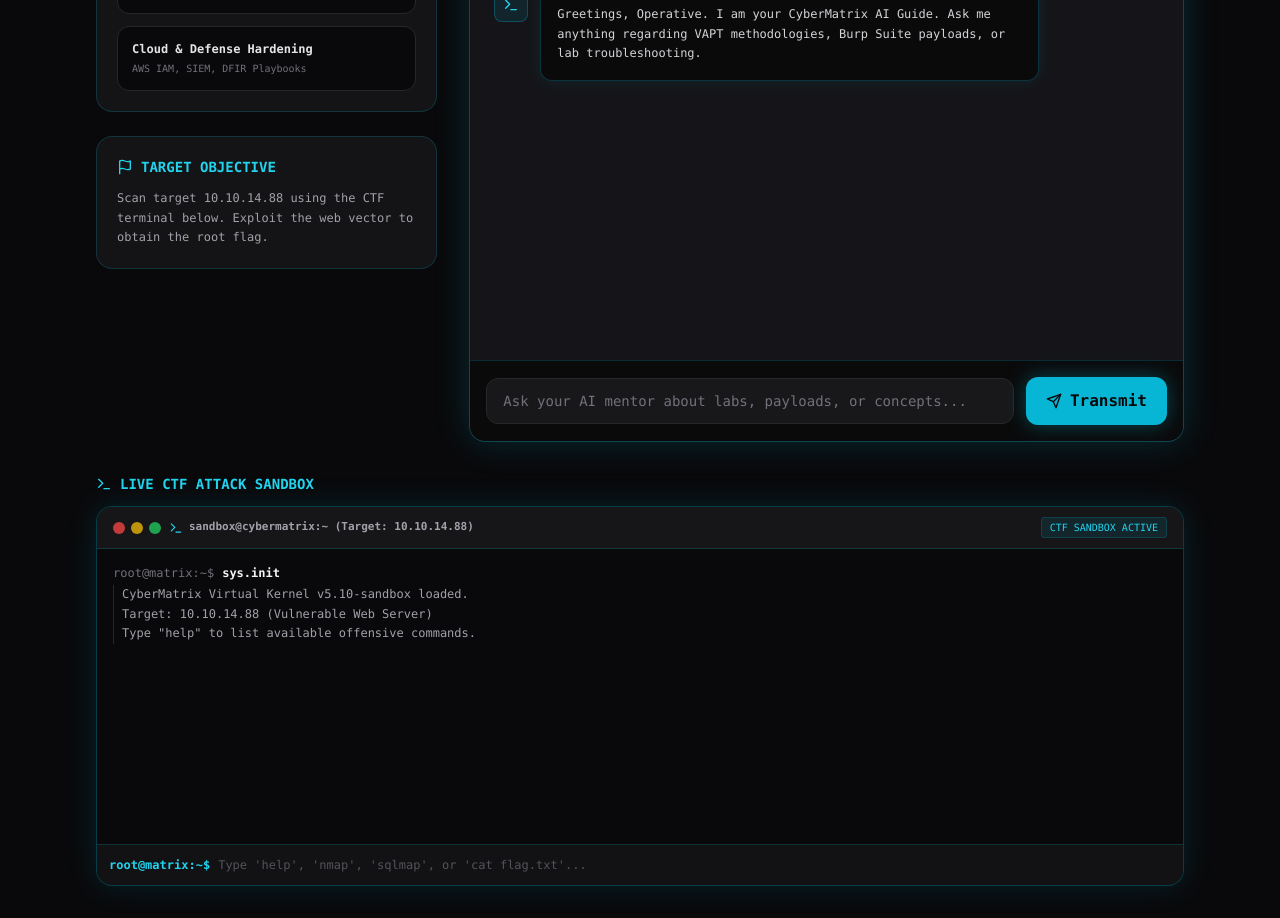
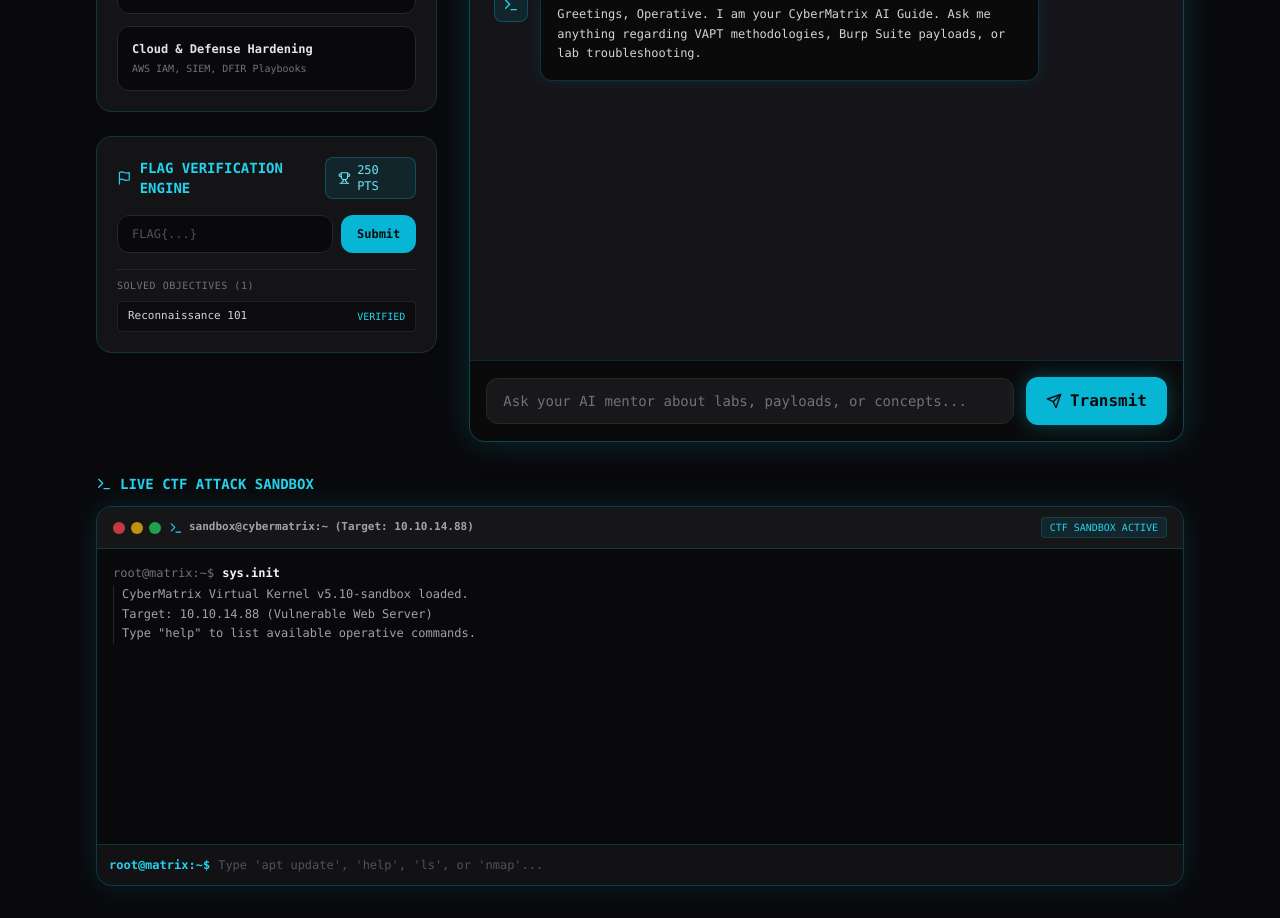
Before and after one commit to ninadcyber88-max/cybermatrix-academy, a Next.js app: page / in a window 1280 px wide. Shown: the part 340-1258 px from the top of the page. Built offline with nearby package versions, Linux system fonts and the light colour scheme.

Commit message:
feat: add real-time CTF flag submission engine and points score

```diff
--- a/app/page.tsx
+++ b/app/page.tsx
@@ -1,16 +1,15 @@
 import { CyberSmokeHeader } from "@/components/CyberSmokeHeader";
 import { StudentAIAssistant } from "@/components/StudentAIAssistant";
 import { CTFTerminal } from "@/components/CTFTerminal";
-import { BookOpen, Terminal, Flag, Award } from "lucide-react";
+import { CTFFlagSubmit } from "@/components/CTFFlagSubmit";
+import { BookOpen, Terminal } from "lucide-react";
 import Link from "next/link";
 
 export default function Home() {
   return (
     <main className="min-h-screen bg-zinc-950 text-zinc-100 font-mono">
-      {/* Top Smoke Header */}
       <CyberSmokeHeader />
 
-      {/* Main Grid Content */}
       <div className="max-w-6xl mx-auto p-4 md:p-8 space-y-8">
         <div className="flex items-center justify-between border-b border-zinc-800/80 pb-4">
           <div className="flex items-center space-x-2 text-xs text-zinc-400">
@@ -25,7 +24,7 @@
           </Link>
         </div>
 
-        {/* Top Grid: Security Tracks & AI Mentor */}
+        {/* 3-Column Grid */}
         <div className="grid grid-cols-1 lg:grid-cols-3 gap-8">
           <div className="space-y-6 lg:col-span-1">
             <div className="p-5 rounded-2xl bg-zinc-900/80 border border-cyan-500/20 backdrop-blur-md">
@@ -45,15 +44,8 @@
               </div>
             </div>
 
-            <div className="p-5 rounded-2xl bg-zinc-900/80 border border-cyan-500/20 backdrop-blur-md">
-              <h2 className="text-sm font-bold text-cyan-400 mb-3 flex items-center space-x-2">
-                <Flag className="w-4 h-4" />
-                <span>TARGET OBJECTIVE</span>
-              </h2>
-              <p className="text-xs text-zinc-400 leading-relaxed">
-                Scan target 10.10.14.88 using the CTF terminal below. Exploit the web vector to obtain the root flag.
-              </p>
-            </div>
+            {/* Flag Submission Component */}
+            <CTFFlagSubmit />
           </div>
 
           <div className="lg:col-span-2">
@@ -61,7 +53,7 @@
           </div>
         </div>
 
-        {/* Bottom Section: CTF Terminal */}
+        {/* Terminal Sandbox */}
         <div className="space-y-3">
           <h2 className="text-sm font-bold text-cyan-400 flex items-center space-x-2">
             <Terminal className="w-4 h-4" />
--- /dev/null
+++ b/components/CTFFlagSubmit.tsx
@@ -0,0 +1,91 @@
+'use client';
+
+import { useState } from 'react';
+import { Flag, CheckCircle2, AlertCircle, Trophy } from 'lucide-react';
+
+export function CTFFlagSubmit() {
+  const [flagInput, setFlagInput] = useState('');
+  const [status, setStatus] = useState<'idle' | 'success' | 'error'>('idle');
+  const [score, setScore] = useState(250);
+  const [solvedChallenges, setSolvedChallenges] = useState<string[]>(['Reconnaissance 101']);
+
+  const validFlags: Record<string, { challenge: string; points: number }> = {
+    'FLAG{NINAD_PAWAR_CYBERMATRIX_ROOT_ACCESS}': { challenge: 'Root Privilege Escalation', points: 500 },
+    'FLAG{CYBER_MATRIX_SQLI_PWNED_2026}': { challenge: 'SQL Injection Database Dump', points: 300 },
+  };
+
+  const handleSubmit = (e: React.FormEvent) => {
+    e.preventDefault();
+    const cleanFlag = flagInput.trim();
+
+    if (validFlags[cleanFlag] && !solvedChallenges.includes(validFlags[cleanFlag].challenge)) {
+      const reward = validFlags[cleanFlag];
+      setStatus('success');
+      setScore((prev) => prev + reward.points);
+      setSolvedChallenges((prev) => [...prev, reward.challenge]);
+      setFlagInput('');
+    } else {
+      setStatus('error');
+    }
+  };
+
+  return (
+    <div className="p-5 rounded-2xl bg-zinc-900/80 border border-cyan-500/20 backdrop-blur-md space-y-4 font-mono">
+      <div className="flex items-center justify-between">
+        <h3 className="text-sm font-bold text-cyan-400 flex items-center space-x-2">
+          <Flag className="w-4 h-4" />
+          <span>FLAG VERIFICATION ENGINE</span>
+        </h3>
+        <div className="flex items-center space-x-1.5 px-3 py-1 rounded-lg bg-cyan-500/10 border border-cyan-500/30 text-cyan-300 text-xs">
+          <Trophy className="w-3.5 h-3.5" />
+          <span>{score} PTS</span>
+        </div>
+      </div>
+
+      <form onSubmit={handleSubmit} className="flex gap-2">
+        <input
+          type="text"
+          value={flagInput}
+          onChange={(e) => {
+            setFlagInput(e.target.value);
+            setStatus('idle');
+          }}
+          placeholder="FLAG{...}"
+          className="flex-1 px-3.5 py-2.5 rounded-xl bg-zinc-950 border border-zinc-800 text-xs text-zinc-100 placeholder-zinc-600 focus:outline-none focus:border-cyan-500 transition"
+        />
+        <button
+          type="submit"
+          className="px-4 py-2.5 rounded-xl bg-cyan-500 text-zinc-950 font-bold text-xs hover:bg-cyan-400 transition"
+        >
+          Submit
+        </button>
+      </form>
+
+      {status === 'success' && (
+        <div className="flex items-center space-x-2 text-[11px] text-green-400 bg-green-500/10 border border-green-500/30 p-2.5 rounded-lg">
+          <CheckCircle2 className="w-4 h-4 flex-shrink-0" />
+          <span>Flag Captured! Points awarded and added to your operative profile.</span>
+        </div>
+      )}
+
+      {status === 'error' && (
+        <div className="flex items-center space-x-2 text-[11px] text-red-400 bg-red-500/10 border border-red-500/30 p-2.5 rounded-lg">
+          <AlertCircle className="w-4 h-4 flex-shrink-0" />
+          <span>Invalid or already claimed flag token. Try enumerating the sandbox.</span>
+        </div>
+      )}
+
+      <div className="pt-2 border-t border-zinc-800">
+        <p className="text-[10px] text-zinc-500 uppercase tracking-wider mb-2">Solved Objectives ({solvedChallenges.length})</p>
+        <div className="space-y-1.5">
+          {solvedChallenges.map((item, idx) => (
+            <div key={idx} className="text-[11px] text-zinc-300 flex items-center justify-between bg-zinc-950/60 px-2.5 py-1.5 rounded border border-zinc-800/80">
+              <span>{item}</span>
+              <span className="text-cyan-400 text-[10px]">VERIFIED</span>
+            </div>
+          ))}
+        </div>
+      </div>
+    </div>
+  );
+}
--- a/components/CTFTerminal.tsx
+++ b/components/CTFTerminal.tsx
@@ -1,7 +1,7 @@
 'use client';
 
 import { useState, useRef, useEffect } from 'react';
-import { Terminal as TerminalIcon, Maximize2, Minimize2 } from 'lucide-react';
+import { Terminal as TerminalIcon } from 'lucide-react';
 
 interface HistoryItem {
   command: string;
@@ -13,7 +13,7 @@
   const [history, setHistory] = useState<HistoryItem[]>([
     {
       command: 'sys.init',
-      output: 'CyberMatrix Virtual Kernel v5.10-sandbox loaded.\nTarget: 10.10.14.88 (Vulnerable Web Server)\nType "help" to list available offensive commands.',
+      output: 'CyberMatrix Virtual Kernel v5.10-sandbox loaded.\nTarget: 10.10.14.88 (Vulnerable Web Server)\nType "help" to list available operative commands.',
     },
   ]);
   const bottomRef = useRef<HTMLDivElement>(null);
@@ -32,35 +32,79 @@
 
     if (lower === 'help') {
       output = `Available Commands:
-  help               - Show command list
-  whoami             - Display current user context
-  nmap -sV target    - Port scan target server (10.10.14.88)
-  curl target/admin  - Inspect admin endpoint
-  sqlmap             - Automated SQL injection probe
-  cat flag.txt       - Read captured flag
-  clear              - Clear terminal display`;
+  apt update / apt upgrade - Update package repositories
+  whoami                   - Display operative context
+  ls / pwd                 - List directory contents / Current path
+  ifconfig / ip a          - Show network interface status
+  ping target              - Send ICMP echo requests to 10.10.14.88
+  nmap -sV target          - Port scan target server (10.10.14.88)
+  dirb http://target       - Enumerate hidden directories
+  curl target/admin        - Query admin authentication vector
+  sqlmap                   - Automated SQLi payload execution
+  cat flag.txt             - Read captured root flag
+  clear                    - Flush terminal buffer`;
     } else if (lower === 'clear') {
       setHistory([]);
       setInput('');
       return;
+    } else if (lower.startsWith('apt update') || lower.startsWith('apt-get update')) {
+      output = `Hit:1 http://security.cybermatrix.org/ubuntu jammy-security InRelease
+Get:2 http://archive.cybermatrix.org/packages jammy InRelease [256 kB]
+Get:3 http://archive.cybermatrix.org/packages jammy-updates [1,142 kB]
+Fetched 1,398 kB in 1s (1,040 kB/s)
+Reading package lists... Done
+Building dependency tree... Done
+All 42 security exploits & tool packages are up to date.`;
+    } else if (lower.startsWith('apt upgrade') || lower.startsWith('apt-get upgrade')) {
+      output = `Reading package lists... Done
+Building dependency tree... Done
+0 upgraded, 0 newly installed, 0 to remove and 0 not upgraded.`;
     } else if (lower === 'whoami') {
       output = 'operative@cybermatrix-sandbox (UID=1001, GID=1001)';
+    } else if (lower === 'pwd') {
+      output = '/home/operative/labs/vapt-sandbox';
+    } else if (lower === 'ls' || lower === 'ls -la') {
+      output = `total 24
+drwxr-xr-x 2 operative operative 4096 Aug 23 00:25 .
+drwxr-xr-x 4 operative operative 4096 Aug 23 00:00 ..
+-rw-r--r-- 1 operative operative  412 Aug 23 00:10 notes.txt
+-rw-r--r-- 1 operative operative   45 Aug 23 00:20 exploits.py
+-r-------- 1 root      root        48 Aug 23 00:00 flag.txt`;
+    } else if (lower.startsWith('ping')) {
+      output = `PING 10.10.14.88 (10.10.14.88) 56(84) bytes of data.
+64 bytes from 10.10.14.88: icmp_seq=1 ttl=64 time=0.421 ms
+64 bytes from 10.10.14.88: icmp_seq=2 ttl=64 time=0.389 ms
+--- 10.10.14.88 ping statistics ---
+2 packets transmitted, 2 received, 0% packet loss, time 1002ms`;
+    } else if (lower === 'ifconfig' || lower === 'ip a') {
+      output = `eth0: flags=4163<UP,BROADCAST,RUNNING,MULTICAST>  mtu 1500
+        inet 10.10.14.2  netmask 255.255.255.0  broadcast 10.10.14.255
+        inet6 fe80::216:3eff:fe14:8800  prefixlen 64
+        RX packets 2490  bytes 1823904 (1.8 MB)
+        TX packets 1845  bytes 1293021 (1.2 MB)`;
     } else if (lower.includes('nmap')) {
       output = `Starting Nmap 7.94 scan on 10.10.14.88...
 PORT     STATE SERVICE VERSION
-22/tcp   open  ssh     OpenSSH 8.9p1
+22/tcp   open  ssh     OpenSSH 8.9p1 Ubuntu
 80/tcp   open  http    Apache httpd 2.4.52 (Ubuntu)
 8080/tcp open  http-proxy CyberMatrix Internal API`;
+    } else if (lower.includes('dirb')) {
+      output = `---- Scanning URL: http://10.10.14.88/ ----
++ http://10.10.14.88/admin (CODE:403|SIZE:280)
++ http://10.10.14.88/api/v1/debug (CODE:200|SIZE:1024)
++ http://10.10.14.88/login (CODE:200|SIZE:3421)`;
     } else if (lower.includes('curl')) {
       output = `HTTP/1.1 403 Forbidden
 Server: Apache/2.4.52
-X-Vulnerability-Hint: Header 'X-Forwarded-For: 127.0.0.1' bypass possible.`;
+X-Vulnerability-Hint: Header 'X-Forwarded-For: 127.0.0.1' bypass allowed.`;
     } else if (lower.includes('sqlmap')) {
-      output = `[+] Target parameter 'id' appears injectable (Boolean-based blind).
-[+] Fetched Database: 'cybermatrix_db'
-[+] Dumping table 'flags' -> FLAG{CYBER_MATRIX_SQLI_PWNED_2026}`;
+      output = `[+] Target parameter 'id' injectable (Boolean-based blind).
+[+] Database: 'cybermatrix_db'
+[+] Found Flag -> FLAG{CYBER_MATRIX_SQLI_PWNED_2026}`;
     } else if (lower.includes('cat flag.txt')) {
       output = 'FLAG{NINAD_PAWAR_CYBERMATRIX_ROOT_ACCESS}';
+    } else if (lower.includes('cat notes.txt')) {
+      output = 'TODO: Exploit port 8080 API proxy using custom Authorization headers.';
     } else {
       output = `bash: ${cmd}: command not found. Type "help" for valid commands.`;
     }
@@ -71,7 +115,6 @@
 
   return (
     <div className="w-full rounded-2xl bg-zinc-950 border border-cyan-500/30 overflow-hidden shadow-[0_0_30px_rgba(6,182,212,0.15)] flex flex-col h-[380px] font-mono">
-      {/* Terminal Title Bar */}
       <div className="px-4 py-2.5 bg-zinc-900/90 border-b border-cyan-500/20 flex items-center justify-between">
         <div className="flex items-center space-x-2">
           <div className="flex space-x-1.5">
@@ -89,7 +132,6 @@
         </div>
       </div>
 
-      {/* Terminal Output Area */}
       <div className="flex-1 overflow-y-auto p-4 space-y-3 text-xs">
         {history.map((item, idx) => (
           <div key={idx} className="space-y-1">
@@ -105,14 +147,13 @@
         <div ref={bottomRef} />
       </div>
 
-      {/* Terminal Prompt Input */}
       <form onSubmit={handleCommand} className="p-3 bg-zinc-900/60 border-t border-cyan-500/20 flex items-center space-x-2">
         <span className="text-cyan-400 text-xs font-bold">root@matrix:~$</span>
         <input
           type="text"
           value={input}
           onChange={(e) => setInput(e.target.value)}
-          placeholder="Type 'help', 'nmap', 'sqlmap', or 'cat flag.txt'..."
+          placeholder="Type 'apt update', 'help', 'ls', or 'nmap'..."
           className="flex-1 bg-transparent text-xs text-zinc-100 focus:outline-none placeholder-zinc-600 font-mono"
         />
       </form>
```
